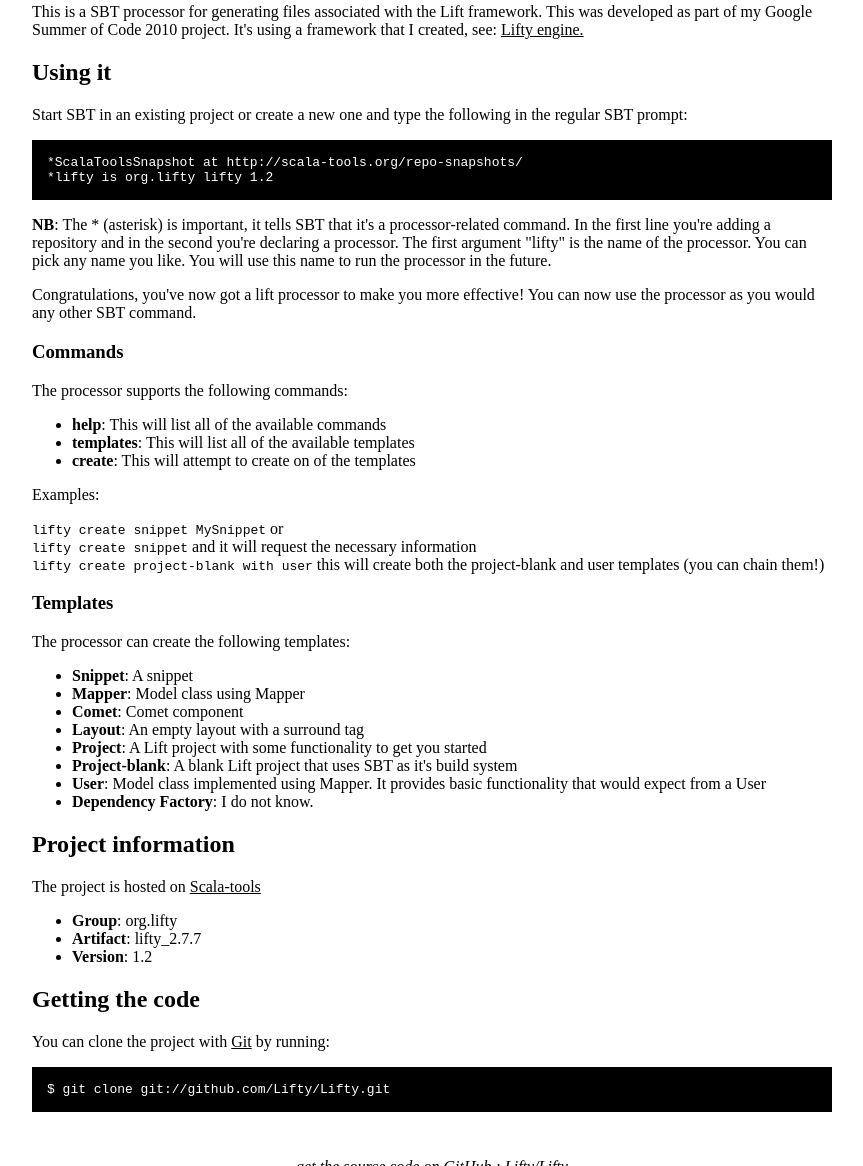
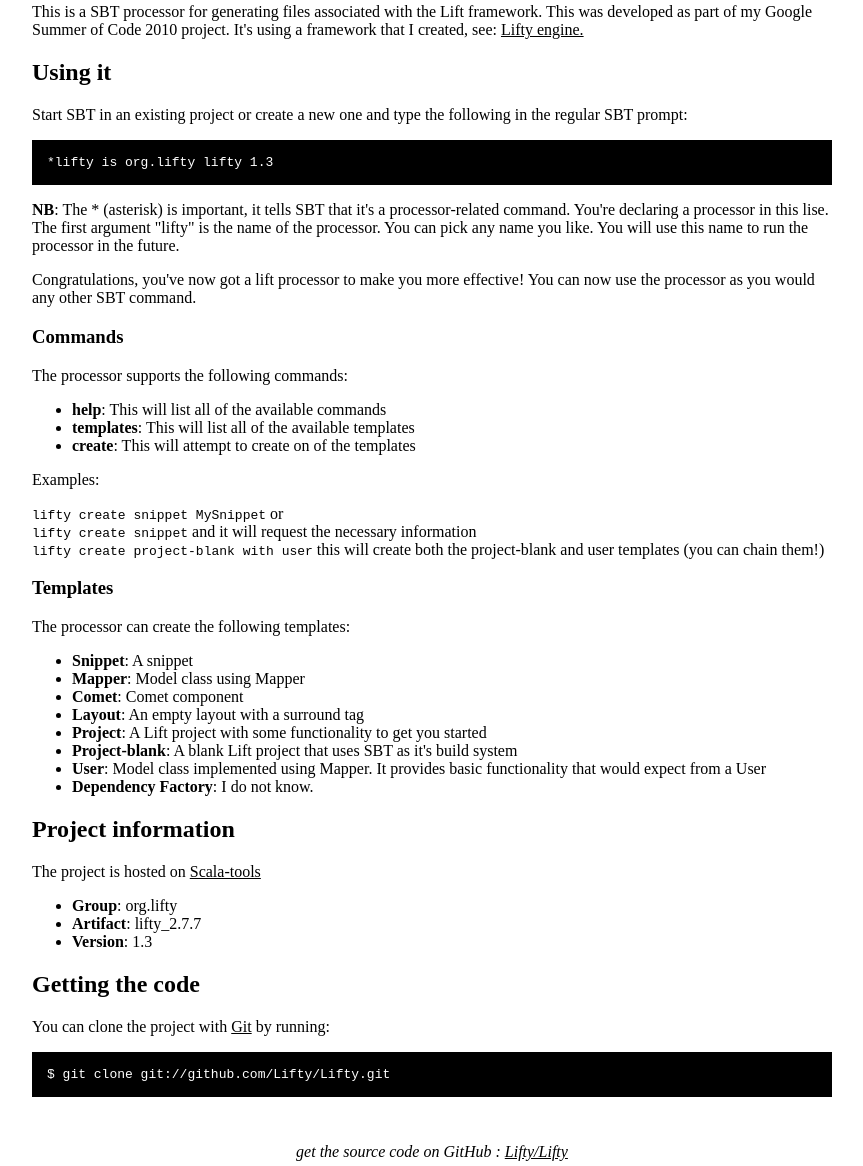
Before and after one commit to ignaciocases/Lifty, a plain HTML site: page index.html in a window 1280 px wide. Shown: the part 401-1567 px from the top of the page, without its empty margins (208-1071 px from the left). Drawn offline with Linux system fonts and the light colour scheme.

Commit message:
Bumped version to 1.3 on the site

```diff
--- a/index.html
+++ b/index.html
@@ -65,9 +65,8 @@
 
     <h2 id="using_it">Using it</h2>
     <p>Start SBT in an existing project or create a new one and type the following in the regular SBT prompt:</p>
-    <pre><code>*ScalaToolsSnapshot at http://scala-tools.org/repo-snapshots/
-*lifty is org.lifty lifty 1.2</code></pre>
-    <p><strong>NB</strong>: The * (asterisk) is important, it tells SBT that it's a processor-related command. In the first line you're adding a repository and in the second you're declaring a processor. The first argument "lifty" is the name of the processor. You can pick any name you like. You will use this name to run the processor in the future.</p>
+    <pre><code>*lifty is org.lifty lifty 1.3</code></pre>
+    <p><strong>NB</strong>: The * (asterisk) is important, it tells SBT that it's a processor-related command. You're declaring a processor in this lise. The first argument "lifty" is the name of the processor. You can pick any name you like. You will use this name to run the processor in the future.</p>
     <p>Congratulations, you've now got a lift processor to make you more effective! You can now use the processor as you would any other SBT command.</p>
 
     <h3 id="commands">Commands</h3>
@@ -101,7 +100,7 @@
     <ul>
       <li><strong>Group</strong>: org.lifty </li>
       <li><strong>Artifact</strong>: lifty_2.7.7</li>
-      <li><strong>Version</strong>: 1.2</li>
+      <li><strong>Version</strong>: 1.3</li>
     </ul>
 
     <h2 id="getting_the_code">Getting the code</h2>
```
